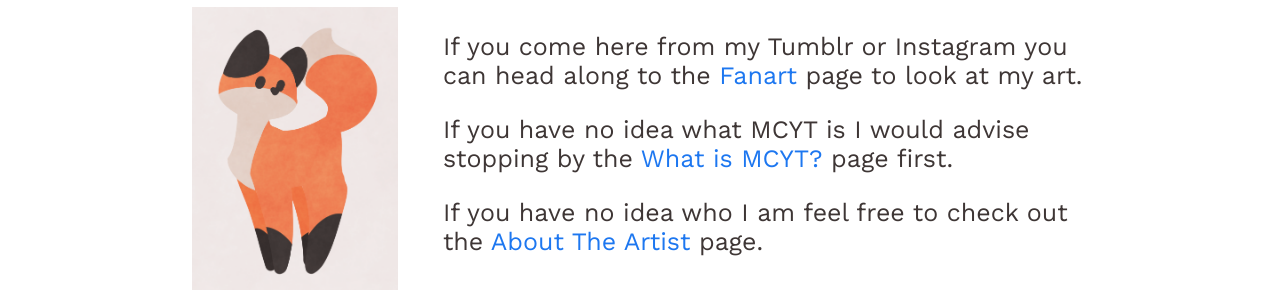
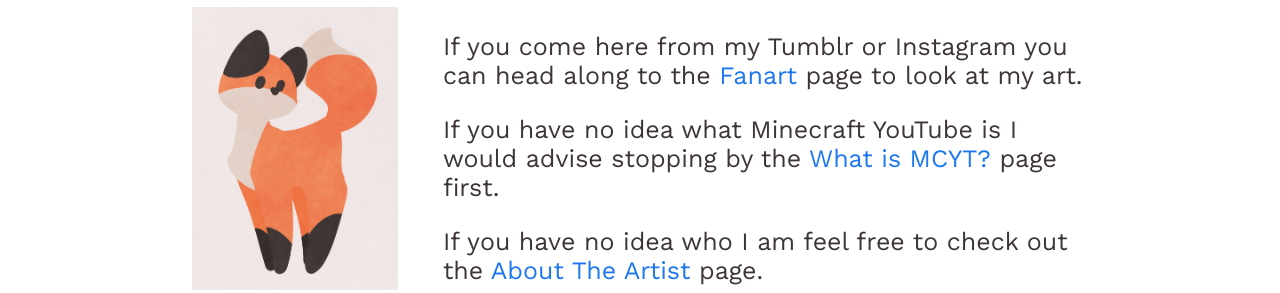
Before and after one commit to SpunkyCheetah/spunkycheetah.github.io, a plain HTML site: page index.html in a window 1280 px wide. Shown: the part 578-871 px from the top of the page. Drawn offline with nearby package versions, Linux system fonts and the light colour scheme; a web font is replaced by a local one.

Commit message:
minecraft youtube

```diff
--- a/index.html
+++ b/index.html
@@ -40,7 +40,7 @@
         <div class="main-content" id="home-content">
             <img src="images/foxes_1.png" alt="a digital art drawing of a fox standing, drawn in a simplified and cute artstlye" class="tab-desk">
             <p>If you come here from my Tumblr or Instagram you can head along to the <a href="fanart.html">Fanart</a> page to look at my art.</p>
-            <p> If you have no idea what MCYT is I would advise stopping by the <a href="mcyt.html">What is MCYT?</a> page first.</p>
+            <p> If you have no idea what Minecraft YouTube is I would advise stopping by the <a href="mcyt.html">What is MCYT?</a> page first.</p>
             <p>If you have no idea who I am feel free to check out the <a href="artist.html">About The Artist</a> page. </p>
         </div>
 
```
